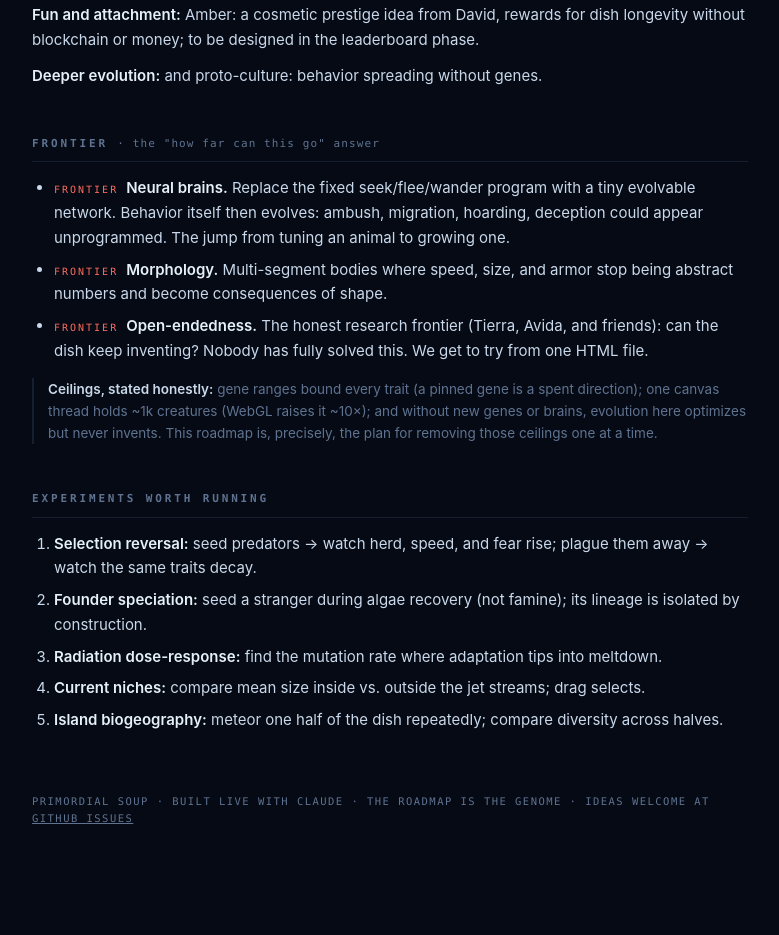
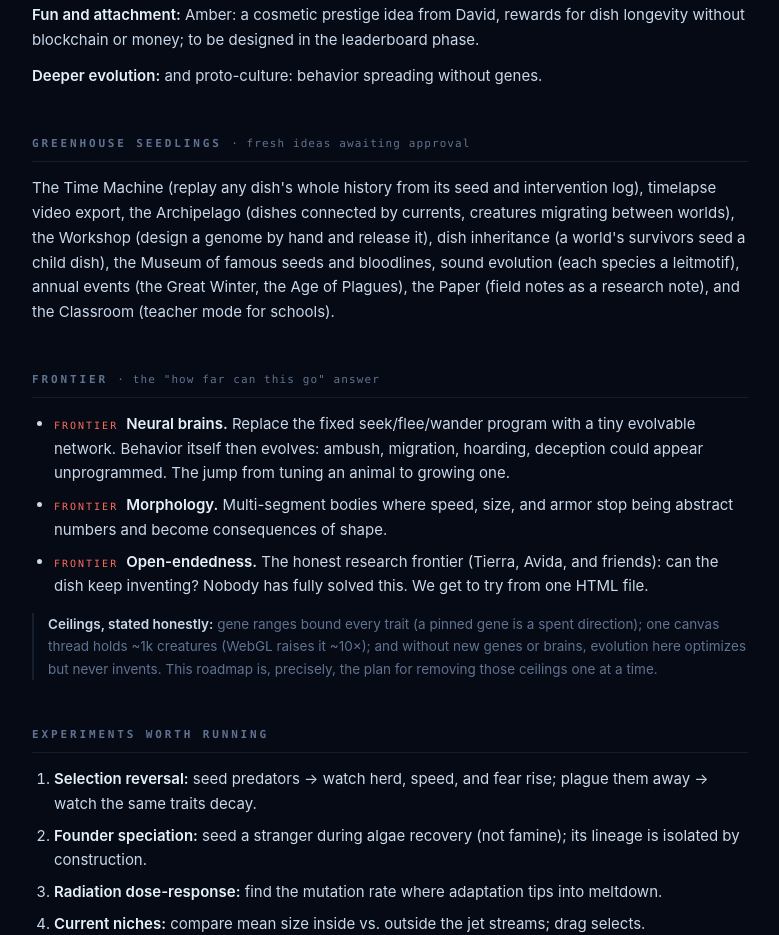
Before and after one commit to somecommonname/primordial-soup, a plain HTML site: page roadmap.html in a window 1280 px wide. Shown: the part 6708-7643 px from the top of the page, without its empty margins (250-1029 px from the left). Drawn offline with Linux system fonts and the light colour scheme.

Commit message:
docs: plant fresh Greenhouse seedlings
Time Machine, timelapse export, Archipelago, Workshop, dish
inheritance, Museum, sound evolution, annual events, the Paper,
and the Classroom.

Co-Authored-By: Claude Fable 5 <noreply@anthropic.com>

```diff
--- a/roadmap.html
+++ b/roadmap.html
@@ -168,6 +168,9 @@
   <p><b>Fun and attachment:</b> Amber: a cosmetic prestige idea from David, rewards for dish longevity without blockchain or money; to be designed in the leaderboard phase.</p>
   <p><b>Deeper evolution:</b> and proto-culture: behavior spreading without genes.</p>
 
+  <h2>GREENHOUSE SEEDLINGS <span style="font-weight:400;letter-spacing:0.1em">· fresh ideas awaiting approval</span></h2>
+  <p>The Time Machine (replay any dish's whole history from its seed and intervention log), timelapse video export, the Archipelago (dishes connected by currents, creatures migrating between worlds), the Workshop (design a genome by hand and release it), dish inheritance (a world's survivors seed a child dish), the Museum of famous seeds and bloodlines, sound evolution (each species a leitmotif), annual events (the Great Winter, the Age of Plagues), the Paper (field notes as a research note), and the Classroom (teacher mode for schools).</p>
+
   <h2>FRONTIER <span style="font-weight:400;letter-spacing:0.1em">· the "how far can this go" answer</span></h2>
   <ul>
     <li><span class="tier frontier">FRONTIER</span><b>Neural brains.</b> Replace the fixed seek/flee/wander program with a tiny evolvable network. Behavior itself then evolves: ambush, migration, hoarding, deception could appear unprogrammed. The jump from tuning an animal to growing one.</li>
```
Also changed, not shown: 1 other file.
